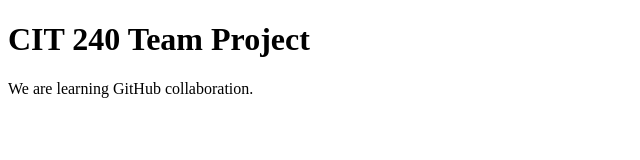
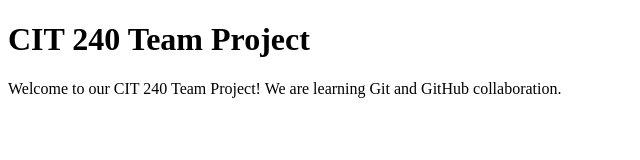
Before and after one commit to m-c-g81925/cit240-team-project, a plain HTML site: page index.html in a window 1280 px wide. Shown: the whole page, without its empty margins (0-640 px from the left). Drawn offline with Linux system fonts and the light colour scheme.

Commit message:
Update homepage welcome message

```diff
--- a/index.html
+++ b/index.html
@@ -6,6 +6,6 @@
 </head>
 <body>
     <h1>CIT 240 Team Project</h1>
-    <p>We are learning GitHub collaboration.</p>
+    <p>Welcome to our CIT 240 Team Project! We are learning Git and GitHub collaboration.</p>
 </body>
 </html>
```
